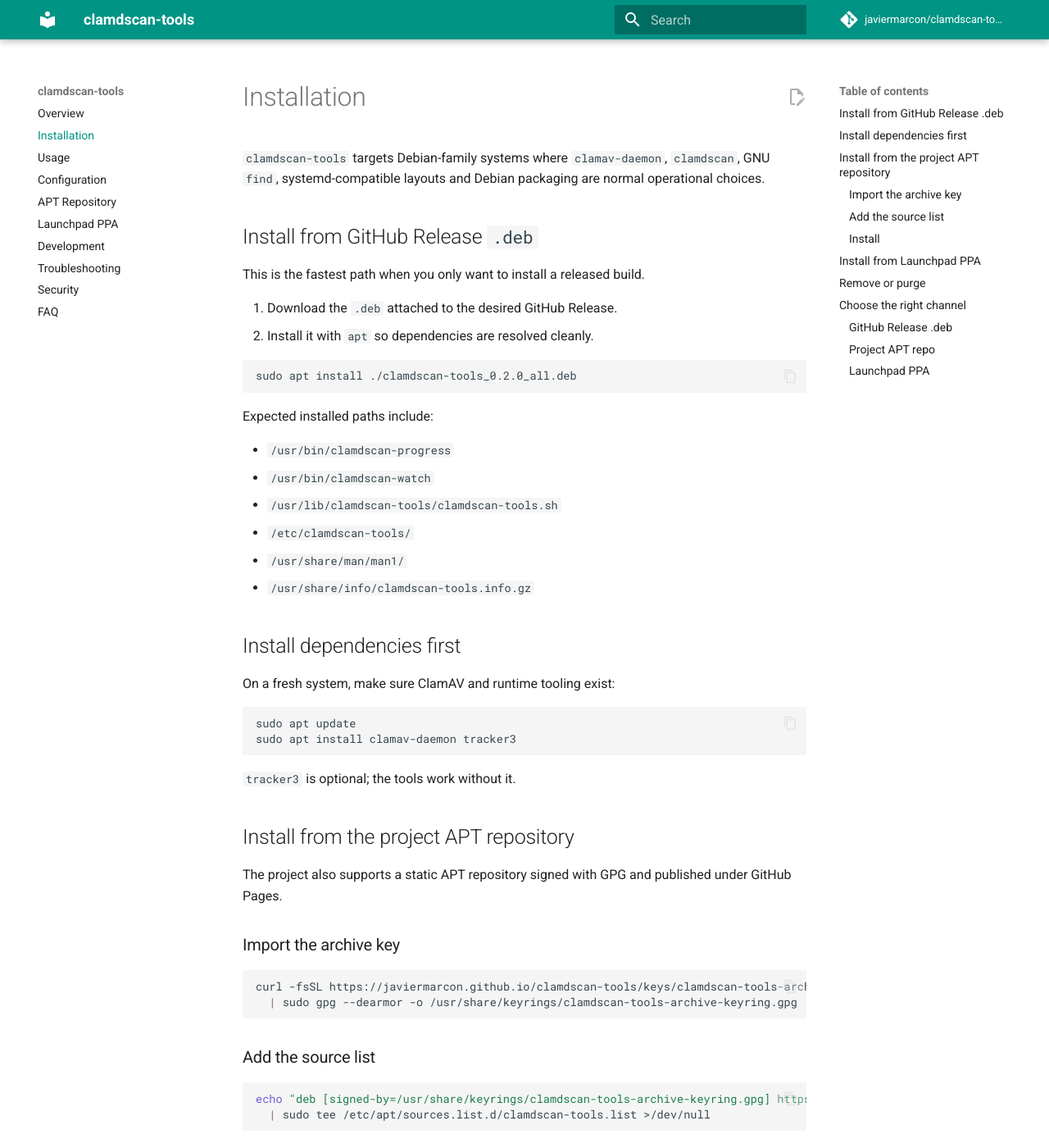
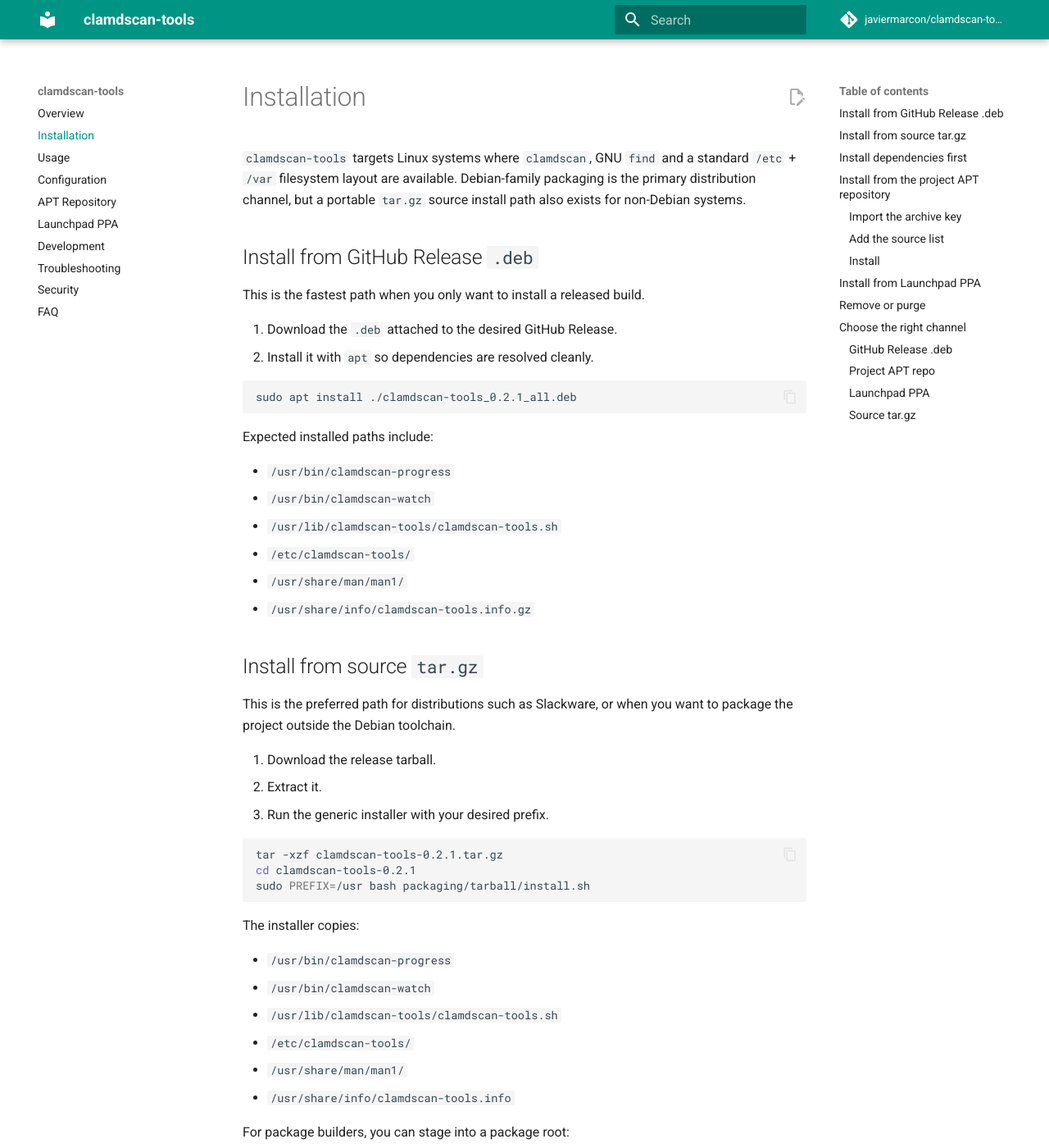
Before and after one commit to javiermarcon/clamdscan-tools, an MkDocs documentation site: the page built from docs-site/install.md, in a window 1280 px wide and 1400 px high. Shown: the whole window at 82% size. Built offline with MkDocs 1.6.1 and Material for MkDocs 9.7.7, drawn with Linux system fonts in a browser that asks for light colours; comment, search, counter and statistics services are not loaded; some of the changed text lies outside the part shown.

Commit message:
feature: add tar.gz build

````diff
--- a/docs-site/install.md
+++ b/docs-site/install.md
@@ -1,8 +1,9 @@
 # Installation
 
-`clamdscan-tools` targets Debian-family systems where `clamav-daemon`,
-`clamdscan`, GNU `find`, systemd-compatible layouts and Debian packaging are
-normal operational choices.
+`clamdscan-tools` targets Linux systems where `clamdscan`, GNU `find` and a
+standard `/etc` + `/var` filesystem layout are available. Debian-family
+packaging is the primary distribution channel, but a portable `tar.gz` source
+install path also exists for non-Debian systems.
 
 ## Install from GitHub Release `.deb`
 
@@ -12,7 +13,7 @@ This is the fastest path when you only want to install a released build.
 2. Install it with `apt` so dependencies are resolved cleanly.
 
 ```bash
-sudo apt install ./clamdscan-tools_0.2.0_all.deb
+sudo apt install ./clamdscan-tools_0.2.1_all.deb
 ```
 
 Expected installed paths include:
@@ -24,6 +25,36 @@ Expected installed paths include:
 - `/usr/share/man/man1/`
 - `/usr/share/info/clamdscan-tools.info.gz`
 
+## Install from source `tar.gz`
+
+This is the preferred path for distributions such as Slackware, or when you
+want to package the project outside the Debian toolchain.
+
+1. Download the release tarball.
+2. Extract it.
+3. Run the generic installer with your desired prefix.
+
+```bash
+tar -xzf clamdscan-tools-0.2.1.tar.gz
+cd clamdscan-tools-0.2.1
+sudo PREFIX=/usr bash packaging/tarball/install.sh
+```
+
+The installer copies:
+
+- `/usr/bin/clamdscan-progress`
+- `/usr/bin/clamdscan-watch`
+- `/usr/lib/clamdscan-tools/clamdscan-tools.sh`
+- `/etc/clamdscan-tools/`
+- `/usr/share/man/man1/`
+- `/usr/share/info/clamdscan-tools.info`
+
+For package builders, you can stage into a package root:
+
+```bash
+DESTDIR="$PKG" PREFIX=/usr bash packaging/tarball/install.sh
+```
+
 ## Install dependencies first
 
 On a fresh system, make sure ClamAV and runtime tooling exist:
@@ -34,6 +65,14 @@ sudo apt install clamav-daemon tracker3
 ```
 
 `tracker3` is optional; the tools work without it.
+
+Outside Debian-family systems, install the equivalent runtime pieces manually:
+
+- Bash
+- ClamAV with `clamdscan`
+- GNU `find`, `grep`, `sed`, `awk`
+- `python3`, `procps`, `util-linux`
+- `tracker3` optionally
 
 ## Install from the project APT repository
 
@@ -118,3 +157,11 @@ Use this when:
 - you want Ubuntu-native package installation
 - you want a familiar Ubuntu packaging channel
 - you prefer Launchpad builds over manually downloaded `.deb` files
+
+### Source `tar.gz`
+
+Use this when:
+
+- you are on a non-Debian distribution such as Slackware
+- you need a generic source artifact instead of a Debian package
+- you want to stage files into another packaging system with `DESTDIR`
````
Also changed, not shown: README.md (+31 -0 lines), docs-site/configuration.md (+5 -4 lines), docs-site/faq.md (+11 -0 lines), docs-site/index.md (+16 -9 lines), 3 other files.
